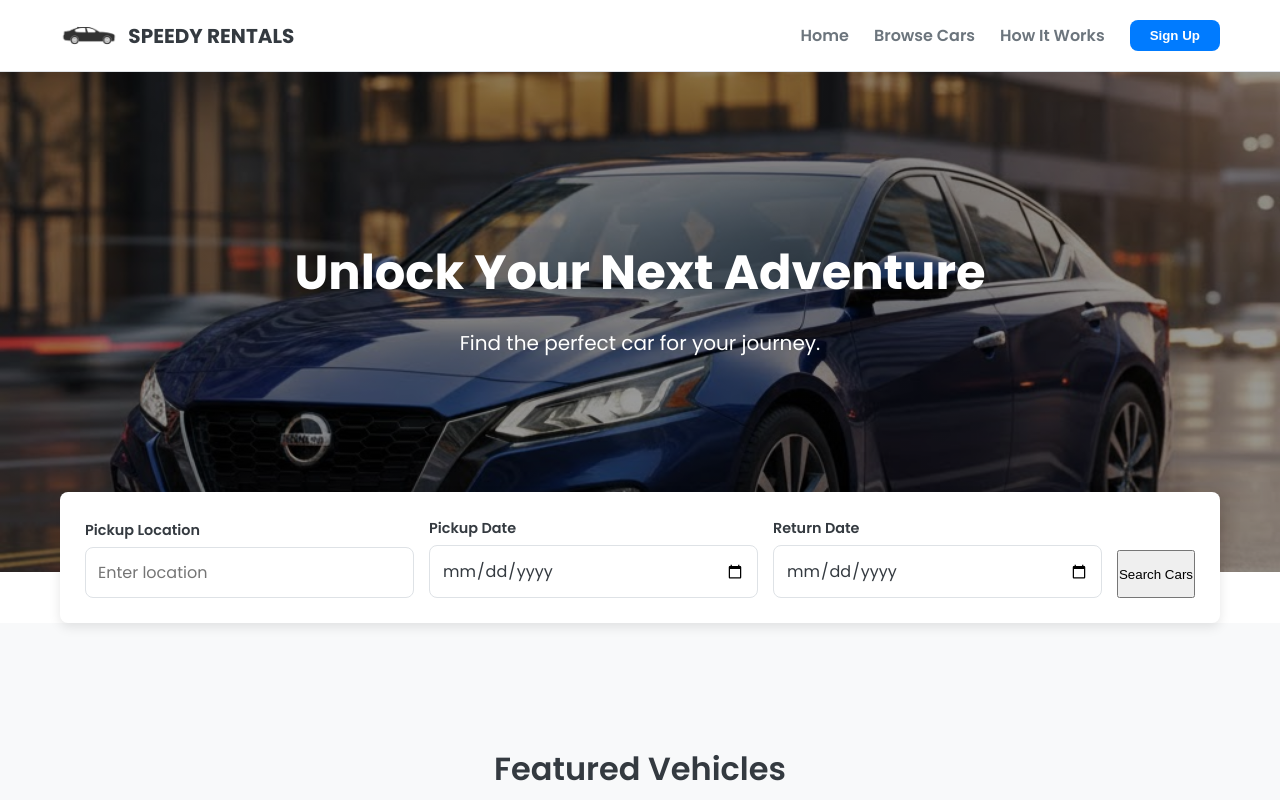
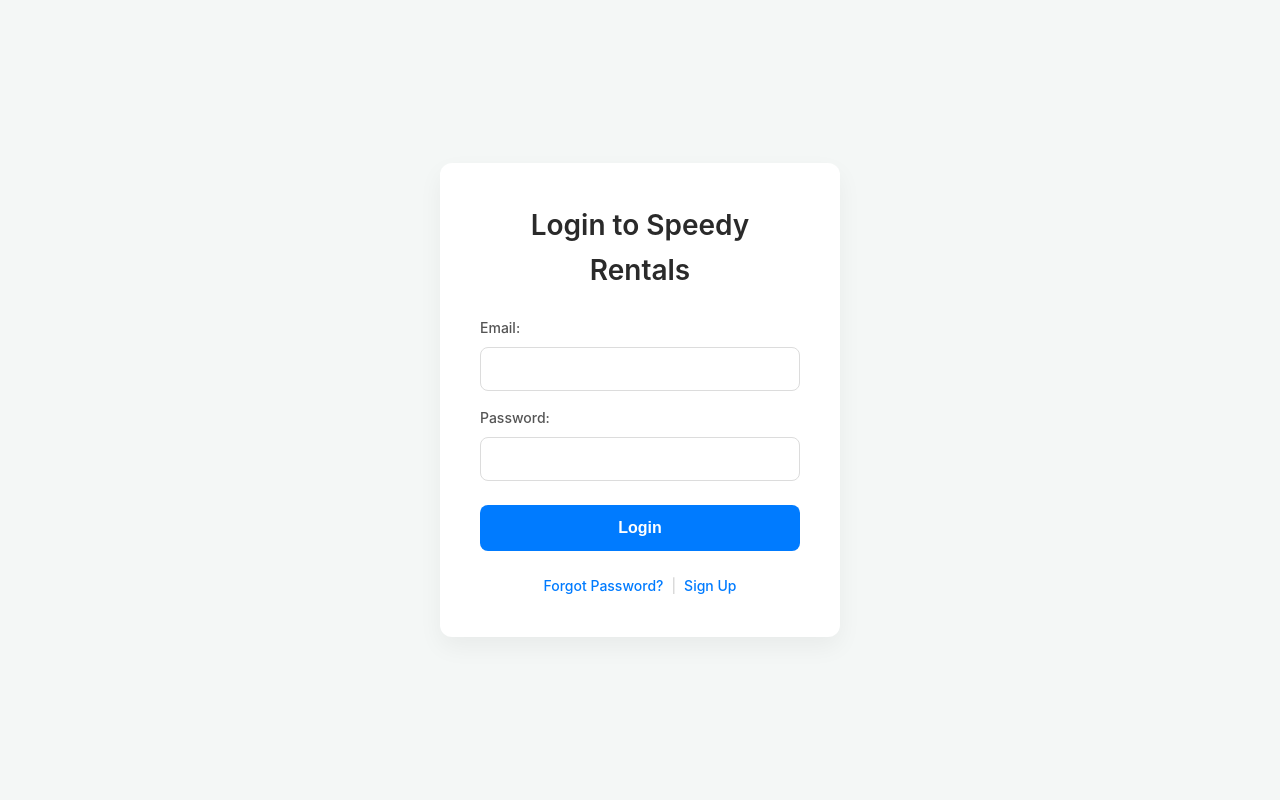
Before and after one commit to Gugi-i/utazasi_iroda, a React (Vite) app in the folder frontend/car_rental/: page /login in a window 1280 px wide. Shown: the top 800 px of the page. Built offline with nearby package versions, Linux system fonts and the light colour scheme.

Commit message:
Implemented login and signup page

```diff
--- a/frontend/car_rental/package.json
+++ b/frontend/car_rental/package.json
@@ -11,7 +11,8 @@
   },
   "dependencies": {
     "react": "^19.1.1",
-    "react-dom": "^19.1.1"
+    "react-dom": "^19.1.1",
+    "react-router-dom": "^7.9.6"
   },
   "devDependencies": {
     "@eslint/js": "^9.36.0",
--- a/frontend/car_rental/src/App.jsx
+++ b/frontend/car_rental/src/App.jsx
@@ -1,27 +1,31 @@
 // ... all the imports
 import './App.css';
-import Header from "./components/Header.jsx";
-import HeroSection from "./components/HeroSection.jsx";
-import SearchBar from "./components/SearchBar.jsx";
-import FeaturedVehicles from "./components/FeaturedVehicles.jsx";
-import HowItWorks from "./components/HowItWorks.jsx";
-import Footer from "./components/Footer.jsx";
+import Home from './components/Home.jsx';
+import Login from  './authentication/login/Login.jsx';
+import { BrowserRouter, Routes, Route } from 'react-router-dom';
+import Signup from "./authentication/signup/Signup.jsx";
+import {useState} from "react";
 
 function App() {
+    const [username, setUsername] = useState("");
+
+    const handleLogin = (loggedInUsername) => {
+        console.log("App received logged in username:", loggedInUsername);
+        setUsername(loggedInUsername);
+    };
+
     return (
-        <div className="car-rental-app">
-            <Header />
-
-            {/* This new 'main' element will be the one that grows */}
-            <main className="main-content">
-                <HeroSection />
-                <SearchBar />
-                <FeaturedVehicles />
-                <HowItWorks />
-            </main>
-
-            <Footer />
-        </div>
+        <BrowserRouter>
+            <Routes>
+                <Route path="/" element={<Home username={username} />} />
+                <Route
+                    path="/login"
+                    element={<Login onLoginSuccess={handleLogin} />}
+                />
+                <Route path="/login" element={<Login />} />
+                <Route path="/sign-up" element={<Signup />} />
+            </Routes>
+        </BrowserRouter>
     );
 }
 
--- /dev/null
+++ b/frontend/car_rental/src/authentication/login/Login.css
@@ -0,0 +1,108 @@
+.login-page-wrapper {
+    display: flex;
+    align-items: center;
+    justify-content: center;
+    min-height: 100vh;
+    background-color: #f4f7f6;
+    font-family: 'Inter', -apple-system, BlinkMacSystemFont, 'Segoe UI', Roboto, Oxygen, Ubuntu, Cantarell, 'Open Sans', 'Helvetica Neue', sans-serif;
+}
+
+.login-container {
+    background-color: #ffffff;
+    padding: 2.5rem;
+    border-radius: 12px;
+    box-shadow: 0 10px 25px rgba(0, 0, 0, 0.05);
+    width: 100%;
+    max-width: 400px;
+    box-sizing: border-box;
+    text-align: center;
+    margin: 1rem;
+}
+
+.login-container h2 {
+    margin-top: 0;
+    margin-bottom: 1.5rem;
+    font-size: 1.75rem;
+    font-weight: 600;
+    color: #2a2a2a;
+}
+
+.login-form {
+    display: flex;
+    flex-direction: column;
+    text-align: left;
+}
+
+.form-group {
+    display: flex;
+    flex-direction: column;
+    margin-bottom: 1rem;
+}
+
+.form-group label {
+    font-size: 0.875rem;
+    font-weight: 500;
+    color: #555;
+    margin-bottom: 0.5rem;
+}
+
+.form-group input {
+    font-size: 1rem;
+    padding: 0.75rem 1rem;
+    border: 1px solid #dcdcdc;
+    border-radius: 8px;
+    box-sizing: border-box;
+    transition: border-color 0.2s, box-shadow 0.2s;
+}
+
+.form-group input:focus {
+    outline: none;
+    border-color: #007bff;
+    box-shadow: 0 0 0 3px rgba(0, 123, 255, 0.15);
+}
+
+.login-btn {
+    background-color: #007bff;
+    color: white;
+    font-size: 1rem;
+    font-weight: 600;
+    padding: 0.85rem;
+    border: none;
+    border-radius: 8px;
+    cursor: pointer;
+    transition: background-color 0.2s, transform 0.1s;
+    margin-top: 0.5rem;
+}
+
+.login-btn:hover {
+    background-color: #0056b3;
+}
+
+.login-btn:active {
+    transform: scale(0.99);
+}
+
+.login-help {
+    margin-top: 1.5rem;
+    font-size: 0.875rem; /* 14px */
+    color: #777;
+}
+
+.login-help a {
+    color: #007bff;
+    text-decoration: none;
+    font-weight: 500;
+}
+
+.login-help a:hover {
+    text-decoration: underline;
+}
+
+.login-help .sign-up-link {
+    cursor: pointer;
+}
+
+.login-help .separator {
+    color: #ccc;
+    margin: 0 0.5rem;
+}
--- /dev/null
+++ b/frontend/car_rental/src/authentication/login/Login.jsx
@@ -0,0 +1,48 @@
+import {useNavigate} from "react-router-dom";
+import './Login.css';
+
+function Login({ onLoginSuccess }) {
+    const navigate = useNavigate();
+
+    const confirmLogin = (event) => {
+        event.preventDefault()
+        // API call to authenticate user would go here
+        let successfulLogin = true; // Simulating a successful login response
+        if (successfulLogin) {
+            navigate('/', { replace: true });
+            onLoginSuccess(document.getElementById("email").value);
+        }
+    };
+
+    const navigateToSignUp = () => {
+        navigate('/sign-up');
+    }
+
+    return (
+        <div className="login-page-wrapper">
+            <div className="login-container">
+                <h2>Login to Speedy Rentals</h2>
+                <form className="login-form" onSubmit={confirmLogin}>
+                    <div className="form-group">
+                        <label htmlFor="email">Email:</label>
+                        <input type="email" id="email" name="email" required/>
+                    </div>
+
+                    <div className="form-group">
+                        <label htmlFor="password">Password:</label>
+                        <input type="password" id="password" name="password" required />
+                    </div>
+
+                    <button type="submit" className="login-btn">Login</button>
+                </form>
+                <div className="login-help">
+                    <a href="#forgot-password">Forgot Password?</a>
+                    <span className="separator">|</span>
+                    <a onClick={navigateToSignUp} className="sign-up-link">Sign Up</a>
+                </div>
+            </div>
+        </div>
+    );
+}
+
+export default Login;
--- /dev/null
+++ b/frontend/car_rental/src/authentication/signup/Signup.css
@@ -0,0 +1,103 @@
+.sign-up-page-wrapper {
+    display: flex;
+    align-items: center;
+    justify-content: center;
+    min-height: 100vh;
+    background-color: #f4f7f6;
+    font-family: 'Inter', -apple-system, BlinkMacSystemFont, 'Segoe UI', Roboto, Oxygen, Ubuntu, Cantarell, 'Open Sans', 'Helvetica Neue', sans-serif;
+}
+
+.sign-up-container {
+    background-color: #ffffff;
+    padding: 2.5rem;
+    border-radius: 12px;
+    box-shadow: 0 10px 25px rgba(0, 0, 0, 0.05);
+    width: 100%;
+    max-width: 400px;
+    box-sizing: border-box;
+    text-align: center;
+    margin: 1rem;
+}
+
+.sign-up-container h2 {
+    margin-top: 0;
+    margin-bottom: 1.5rem;
+    font-size: 1.75rem;
+    font-weight: 600;
+    color: #2a2a2a;
+}
+
+.sign-up-form {
+    display: flex;
+    flex-direction: column;
+    text-align: left;
+}
+
+.form-group {
+    display: flex;
+    flex-direction: column;
+    margin-bottom: 1rem;
+}
+
+.form-group label {
+    font-size: 0.875rem;
+    font-weight: 500;
+    color: #555;
+    margin-bottom: 0.5rem;
+}
+
+.form-group input {
+    font-size: 1rem;
+    padding: 0.75rem 1rem;
+    border: 1px solid #dcdcdc;
+    border-radius: 8px;
+    box-sizing: border-box;
+    transition: border-color 0.2s, box-shadow 0.2s;
+}
+
+.form-group input:focus {
+    outline: none;
+    border-color: #007bff;
+    box-shadow: 0 0 0 3px rgba(0, 123, 255, 0.15);
+}
+
+.sign-up-btn {
+    background-color: #007bff;
+    color: white;
+    font-size: 1rem;
+    font-weight: 600;
+    padding: 0.85rem;
+    border: none;
+    border-radius: 8px;
+    cursor: pointer;
+    transition: background-color 0.2s, transform 0.1s;
+    margin-top: 0.5rem;
+}
+
+.sign-up-btn:hover {
+    background-color: #0056b3;
+}
+
+.sign-up-btn:active {
+    transform: scale(0.99);
+}
+
+.sign-up-help {
+    margin-top: 1.5rem;
+    font-size: 0.875rem; /* 14px */
+    color: #777;
+}
+
+.sign-up-help a {
+    color: #007bff;
+    text-decoration: none;
+    font-weight: 500;
+}
+
+.sign-up-help a:hover {
+    text-decoration: underline;
+}
+
+.sign-up-help .login-link {
+    cursor: pointer;
+}
--- /dev/null
+++ b/frontend/car_rental/src/authentication/signup/Signup.jsx
@@ -0,0 +1,44 @@
+import {useNavigate} from "react-router-dom";
+import './Signup.css';
+
+function Signup() {
+    const navigate = useNavigate();
+
+    const confirmSignup = () => {
+        // API call to register user would go here
+        let successfulSignup = true; // Simulating a successful login response
+        if (successfulSignup) {
+            navigate('/login');
+        }
+    };
+
+    const navigateToLogin = () => {
+        navigate('/login');
+    }
+
+    return (
+        <div className="sign-up-page-wrapper">
+            <div className="sign-up-container">
+                <h2>Login to Speedy Rentals</h2>
+                <form className="sign-up-form">
+                    <div className="form-group">
+                        <label htmlFor="email">Email:</label>
+                        <input type="email" id="email" name="email" required />
+                    </div>
+
+                    <div className="form-group">
+                        <label htmlFor="password">Password:</label>
+                        <input type="password" id="password" name="password" required />
+                    </div>
+
+                    <button type="submit" className="sign-up-btn" onClick={confirmSignup}>Sign Up</button>
+                </form>
+                <div className="sign-up-help">
+                    <a className="login-link" onClick={navigateToLogin}>Login</a>
+                </div>
+            </div>
+        </div>
+    );
+}
+
+export default Signup;
--- a/frontend/car_rental/src/components/Header.jsx
+++ b/frontend/car_rental/src/components/Header.jsx
@@ -1,8 +1,15 @@
 // components/Header.js
 import React from 'react';
-import './Header.css'; // Assuming you'll have a Header specific CSS
+import './Header.css';
+import { useNavigate } from "react-router-dom"
 
-function Header() {
+function Header({ username }) {
+    const navigate = useNavigate();
+
+    const navigateToLogin = () => {
+        navigate('/login');
+    };
+
     return (
         <header className="header">
             <div className="container">
@@ -15,7 +22,22 @@
                         <li><a href="#home">Home</a></li>
                         <li><a href="#browse">Browse Cars</a></li>
                         <li><a href="#how-it-works">How It Works</a></li>
-                        <li><button className="sign-up-btn">Sign Up</button></li>
+                        {username === "" ? (
+                            <li>
+                                <button className="sign-up-btn" id="login" onClick={navigateToLogin}>Login</button>
+                            </li>
+                        ) : (
+                            <li>
+                                <a href="#welcome">Welcome, {username}!</a>
+                            </li>
+                        )}
+                        {username !== "" ?
+                            (
+                                <li>
+                                    <button className="sign-up-btn" id="logout" onClick={() => window.location.reload()}>Logout</button>
+                                </li>
+                            ) : null
+                        }
                     </ul>
                 </nav>
             </div>
@@ -23,4 +45,6 @@
     );
 }
 
+
+
 export default Header;
--- /dev/null
+++ b/frontend/car_rental/src/components/Home.jsx
@@ -0,0 +1,25 @@
+import Header from "./Header.jsx";
+import HeroSection from "./HeroSection.jsx";
+import SearchBar from "./SearchBar.jsx";
+import FeaturedVehicles from "./FeaturedVehicles.jsx";
+import HowItWorks from "./HowItWorks.jsx";
+import Footer from "./Footer.jsx";
+
+function Home({ username }) {
+    return (
+        <div className="car-rental-app">
+            <Header username={username}/>
+
+            <main className="main-content">
+                <HeroSection/>
+                <SearchBar/>
+                <FeaturedVehicles/>
+                <HowItWorks/>
+            </main>
+
+            <Footer/>
+        </div>
+    );
+}
+
+export default Home;
```
Also changed, not shown: 1 other file (tests, documents, lock files or other folders).
